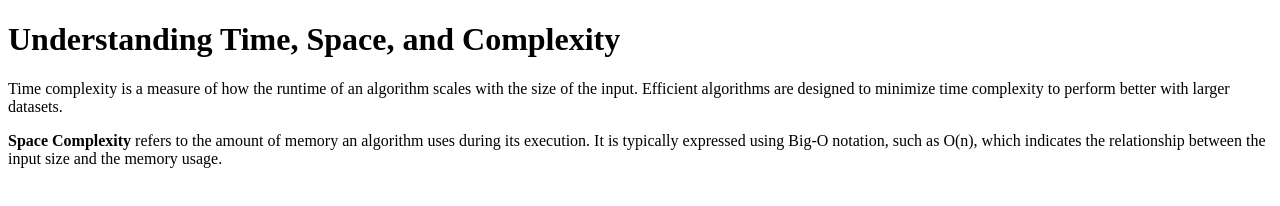
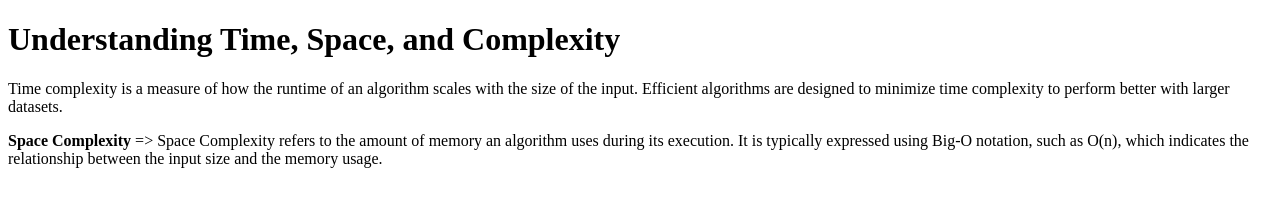
Before and after one commit to acciojob/time-and-space-complexity-Techchauhan, a website: page main.html in a window 1280 px wide. Drawn offline with Linux system fonts and the light colour scheme.

Commit message:
created a submission

```diff
--- a/main.html
+++ b/main.html
@@ -14,7 +14,7 @@
 
 	<h1>Understanding Time, Space, and Complexity</h1>
     <p>Time complexity is a measure of how the runtime of an algorithm scales with the size of the input. Efficient algorithms are designed to minimize time complexity to perform better with larger datasets.</p>
-    <p><b>Space Complexity</b> refers to the amount of memory an algorithm uses during its execution. It is typically expressed using Big-O notation, such as O(n), which indicates the relationship between the input size and the memory usage.</p>
+    <p><b>Space Complexity</b> => Space Complexity refers to the amount of memory an algorithm uses during its execution. It is typically expressed using Big-O notation, such as O(n), which indicates the relationship between the input size and the memory usage.</p>
 
 </body>
 
```
